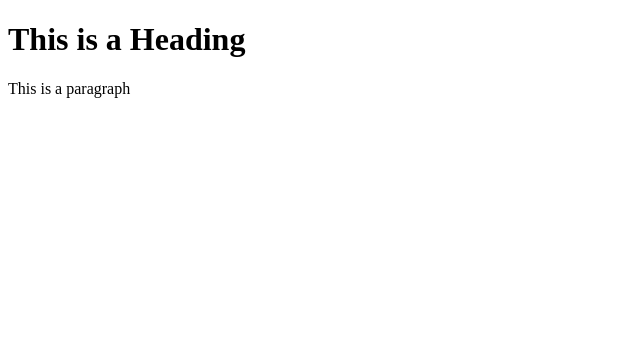
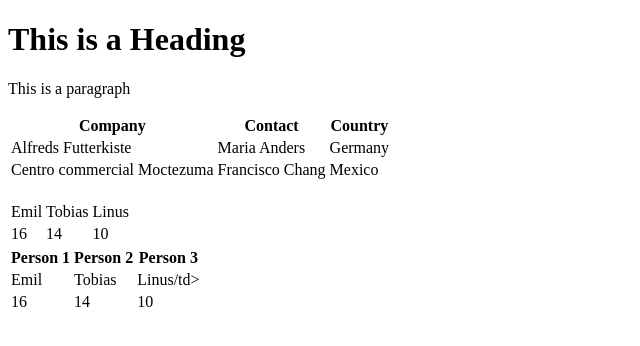
Before and after one commit to rafmio/html, a plain HTML site: page w3schools/w3schools05/index.html in a window 1280 px wide. Shown: the whole page, without its empty margins (0-640 px from the left). Drawn offline with Linux system fonts and the light colour scheme.

Commit message:
Home PC 08.01.2023 11:05

```diff
--- a/w3schools/w3schools05/index.html
+++ b/w3schools/w3schools05/index.html
@@ -10,5 +10,57 @@
     <h1>This is a Heading</h1>
     <p>This is a paragraph</p>
 
+    <table>
+      <tr>
+        <th>Company</th>
+        <th>Contact</th>
+        <th>Country</th>
+      </tr>
+      <tr>
+          <td>Alfreds Futterkiste</td>
+          <td>Maria Anders</td>
+          <td>Germany</td>
+      </tr>
+      <tr>
+        <td>Centro commercial Moctezuma</td>
+        <td>Francisco Chang</td>
+        <td>Mexico</td>
+      </tr>
+    </table>
+
+    <br>
+
+    <table>
+      <tr>
+        <td>Emil</td>
+        <td>Tobias</td>
+        <td>Linus</td>
+      </tr>
+      <tr>
+        <td>16</td>
+        <td>14</td>
+        <td>10</td>
+      </tr>
+    </table>
+
+    <table>
+      <tr>
+        <th>Person 1</th>
+        <th>Person 2</th>
+        <th>Person 3</th>
+      </tr>
+
+      <tr>
+        <td>Emil</td>
+        <td>Tobias</td>
+        <td>Linus/td>
+      </tr>
+      <tr>
+        <td>16</td>
+        <td>14</td>
+        <td>10</td>
+      </tr>
+    </table>
+
   </body>
 </html>
```
Also changed, not shown: w3schools/00-html.txt.
